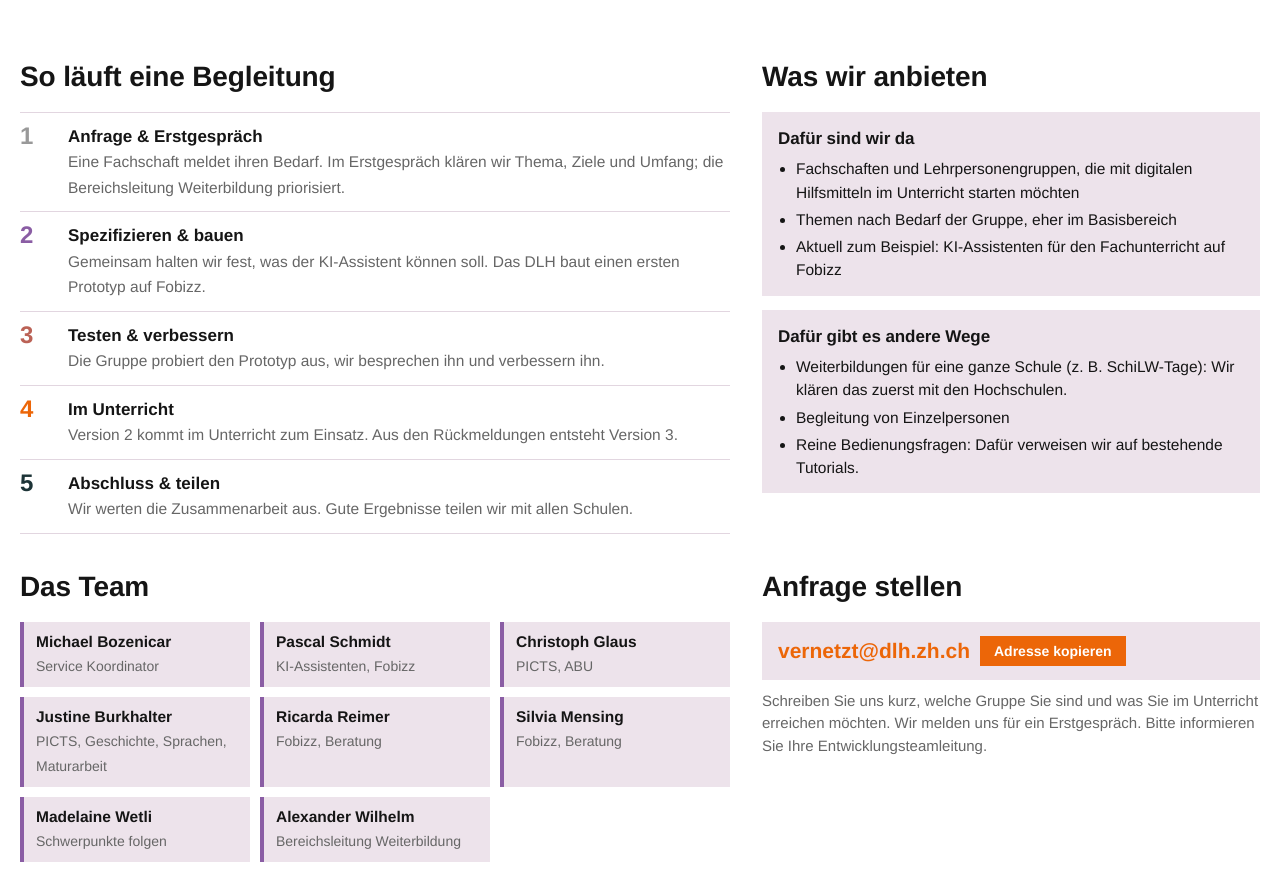
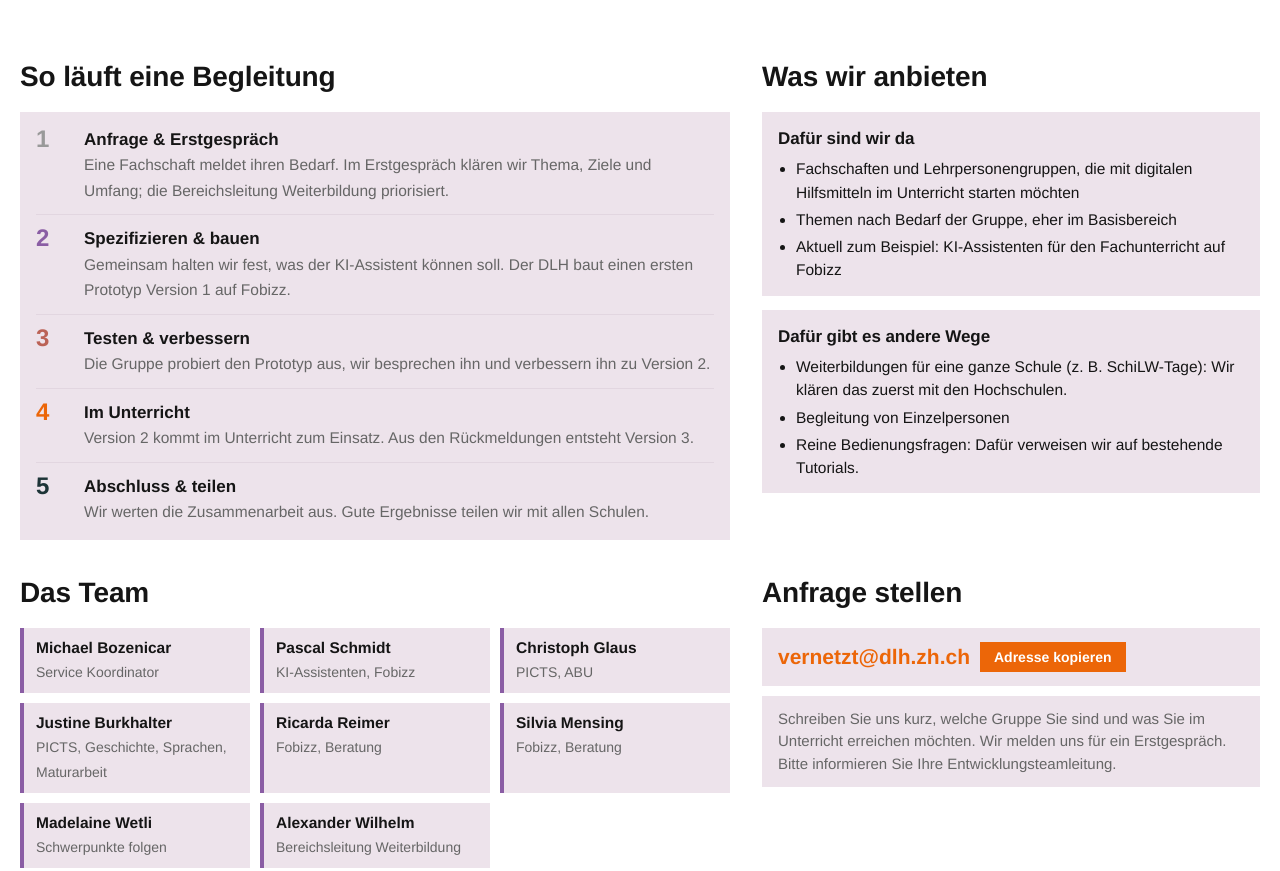
Before and after one commit to aapdinternet/dlh-at-school, a plain HTML site: page index.html in a window 1280 px wide. Shown: the part 1777-2648 px from the top of the page. Drawn offline with Linux system fonts and the light colour scheme.

Commit message:
Add files via upload

```diff
--- a/index.html
+++ b/index.html
@@ -102,7 +102,8 @@ section.info{margin-top:52px;display:grid;grid-template-columns:repeat(12,minmax
 .offer{grid-column:span 5;min-width:0}
 ol.flow{list-style:none;margin:0;padding:0;display:grid;counter-reset:s}
 ol.flow li{display:grid;grid-template-columns:36px minmax(0,1fr);gap:12px;padding:11px 0;border-top:1px solid var(--line)}
-ol.flow li:last-child{border-bottom:1px solid var(--line)}
+ol.flow{background:var(--sunk);padding:4px 16px}
+ol.flow li:first-child{border-top:0}
 ol.flow li::before{counter-increment:s;content:counter(s);font:900 24px/1 var(--display);color:var(--st)}
 ol.flow b{display:block;font-family:var(--display);font-weight:900}
 ol.flow span{color:var(--muted);font-size:15.5px}
@@ -122,6 +123,7 @@ ol.flow span{color:var(--muted);font-size:15.5px}
 #copy{font:700 14px var(--body);border:0;color:#fff;background:var(--accent);border-radius:0;padding:7px 14px;cursor:pointer}
 #copy:hover{background:var(--accent-ink)}
 .small{font-size:15px;color:var(--muted);margin-top:10px}
+.contact .small{background:var(--sunk);padding:12px 16px;margin:10px 0 0}
 
 /* Fusszeile wie dlh.zh.ch: Verlauf, weisse Schrift */
 .site-footer{margin-top:56px;background:var(--grad);color:#fff}
@@ -361,8 +363,8 @@ const PHASEN = {
 };
 const ABLAUF = [
   ["Anfrage & Erstgespräch","Eine Fachschaft meldet ihren Bedarf. Im Erstgespräch klären wir Thema, Ziele und Umfang; die Bereichsleitung Weiterbildung priorisiert.","anfrage"],
-  ["Spezifizieren & bauen","Gemeinsam halten wir fest, was der KI-Assistent können soll. Das DLH baut einen ersten Prototyp auf Fobizz.","p1"],
-  ["Testen & verbessern","Die Gruppe probiert den Prototyp aus, wir besprechen ihn und verbessern ihn.","p2"],
+  ["Spezifizieren & bauen","Gemeinsam halten wir fest, was der KI-Assistent können soll. Der DLH baut einen ersten Prototyp Version 1 auf Fobizz.","p1"],
+  ["Testen & verbessern","Die Gruppe probiert den Prototyp aus, wir besprechen ihn und verbessern ihn zu Version 2.","p2"],
   ["Im Unterricht","Version 2 kommt im Unterricht zum Einsatz. Aus den Rückmeldungen entsteht Version 3.","p3"],
   ["Abschluss & teilen","Wir werten die Zusammenarbeit aus. Gute Ergebnisse teilen wir mit allen Schulen.","abschluss"],
 ];
```
